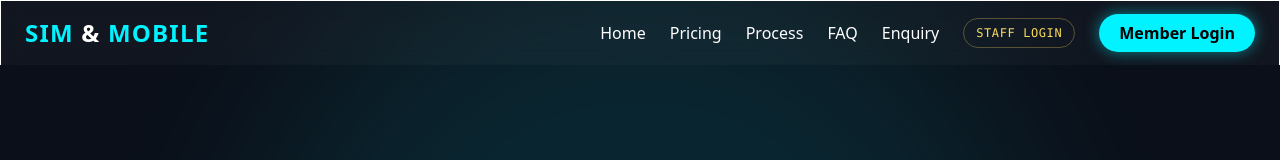
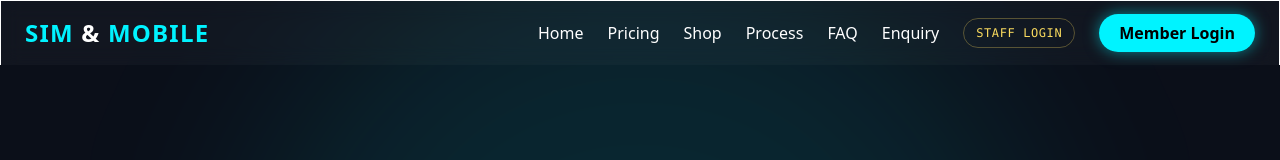
Before and after one commit to willweiai88-svg/Repair_Store_Web, a website: page index.html in a window 1280 px wide. Shown: the top 160 px of the page. Drawn offline with nearby package versions, Linux system fonts and the light colour scheme; no server answers.

Commit message:
Add Shop link to navigation in index.html

```diff
--- a/index.html
+++ b/index.html
@@ -33,11 +33,11 @@
                 <div class="text-2xl font-bold tracking-wider text-neonBlue">
                     SIM <span class="text-white">&</span> MOBILE
                 </div>
-
                 <div class="hidden md:flex space-x-6 items-center">
                     <a href="#" class="hover:text-neonBlue transition">Home</a>
                     <a href="services.html"
                         class="hover:text-neonBlue transition">Pricing</a>
+                    <a href="shop.html" class="hover:text-neonBlue transition">Shop</a>
                     <a href="#process"
                         class="hover:text-neonBlue transition">Process</a>
                     <a href="#faq"
@@ -71,6 +71,7 @@
                         class="block px-6 py-4 border-b border-white/5 hover:text-neonBlue transition">Home</a>
                     <a href="#services"
                         class="block px-6 py-4 border-b border-white/5 hover:text-neonBlue transition">Pricing</a>
+                   <a href="shop.html" class="block px-6 py-4 border-b border-white/5 hover:text-neonBlue transition">Shop</a>
                     <a href="#process"
                         class="block px-6 py-4 border-b border-white/5 hover:text-neonBlue transition">Process</a>
                     <a href="#faq"
```
